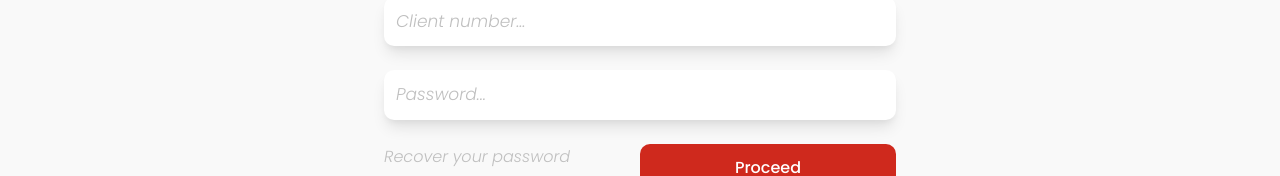
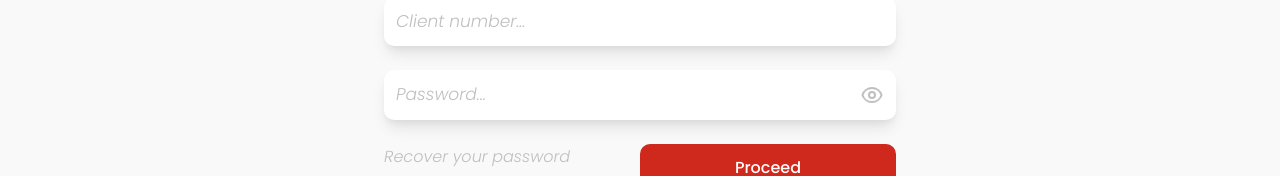
Before and after one commit to olafszymanski/banck, a Vue app: page / in a window 1280 px wide. Shown: the part 361-537 px from the top of the page. Built offline with nearby package versions, Linux system fonts and the light colour scheme.

Commit message:
Added PasswordInput.

```diff
--- /dev/null
+++ b/src/components/Inputs/PasswordInput.vue
@@ -0,0 +1,42 @@
+<template>
+  <div class="relative">
+    <div class="absolute inset-y-0 right-3 flex items-center">
+      <svg :class="`w-6 h-6 ${ state.showPassword ? 'text-chinese-black' : 'text-argent' } cursor-pointer`" fill="none" stroke="currentColor" viewBox="0 0 24 24" xmlns="http://www.w3.org/2000/svg" @click="state.showPassword = !state.showPassword"><path stroke-linecap="round" stroke-linejoin="round" stroke-width="2" d="M15 12a3 3 0 11-6 0 3 3 0 016 0z"></path><path stroke-linecap="round" stroke-linejoin="round" stroke-width="2" d="M2.458 12C3.732 7.943 7.523 5 12   5c4.478 0 8.268 2.943 9.542 7-1.274 4.057-5.064 7-9.542 7-4.477 0-8.268-2.943-9.542-7z"></path></svg>
+    </div>
+    <input v-model="state.content" :class="`${ state.hasContent ? '' : 'italic' } block w-full p-3 text-14px sm:text-15px lg:text-16px xl:text-17px text-chinese-black placeholder-argent rounded-10px shadow-lg outline-none transition-all ring-maximum-red ring-opacity-50 focus:ring-2`" :placeholder="state.placeholderValue" :type="state.showPassword ? 'text' : 'password'" @focus="state.isActive = true" @blur="state.isActive = false">
+  </div>
+</template>
+
+<script>
+import { reactive, watch } from 'vue'
+
+export default {
+  props: {
+    placeholder: {
+      type: String,
+      required: true
+    }
+  },
+  setup(props) {
+    const state = reactive({
+      placeholderValue: props.placeholder,
+      content: '',
+      hasContent: false,
+      showPassword: false
+    })
+
+    watch(() => state.content, (newContent) => {
+      if (newContent.trim().length !== 0) state.hasContent = true
+      else state.hasContent = false
+    })
+
+    return { state }
+  }
+}
+</script>
+
+<style scoped>
+input {
+  font-family: 'Poppins', sans-serif;
+}
+</style>
--- a/src/components/Inputs/TextInput.vue
+++ b/src/components/Inputs/TextInput.vue
@@ -1,5 +1,5 @@
 <template>
-  <input v-model="state.content" :class="`${ state.hasContent ? '' : 'italic' } p-3 text-14px sm:text-15px lg:text-16px xl:text-17px text-chinese-black placeholder-argent rounded-10px shadow-lg outline-none transition-all ring-maximum-red ring-opacity-50 focus:ring-2`" :placeholder="state.placeholderValue" :type="state.inputType">
+  <input v-model="state.content" :class="`${ state.hasContent ? '' : 'italic' } block w-full p-3 text-14px sm:text-15px lg:text-16px xl:text-17px text-chinese-black placeholder-argent rounded-10px shadow-lg outline-none transition-all ring-maximum-red ring-opacity-50 focus:ring-2`" type="text" :placeholder="state.placeholderValue">
 </template>
 
 <script>
@@ -7,10 +7,6 @@ import { reactive, watch } from 'vue'
 
 export default {
   props: {
-    type: {
-      type: String,
-      default: 'text'
-    },
     placeholder: {
       type: String,
       required: true
@@ -18,10 +14,9 @@ export default {
   },
   setup(props) {
     const state = reactive({
-      inputType: props.type,
       placeholderValue: props.placeholder,
       content: '',
-      hasContent: false
+      hasContent: false,
     })
 
     watch(() => state.content, (newContent) => {
--- a/src/views/LogIn.vue
+++ b/src/views/LogIn.vue
@@ -2,7 +2,7 @@
   <div class="flex flex-col space-y-6 w-5/6 sm:w-4/5 md:w-3/5 lg:w-2/5">
     <span class="text-chinese-black text-2xl xs:text-3xl font-medium">Log in</span>
     <TextInput placeholder="Client number..."/>
-    <TextInput type="password" placeholder="Password..."/>
+    <PasswordInput placeholder="Password..."/>
     <div class="flex flex-col lg:flex-row justify-between space-y-6 lg:space-y-0 w-full">
       <div>
         <span class="text-13px sm:text-14px lg:text-15px xl:text-16px text-argent italic cursor-pointer">Recover your password</span>
@@ -14,11 +14,13 @@
 
 <script>
 import TextInput from '@/components/Inputs/TextInput'
+import PasswordInput from '@/components/Inputs/PasswordInput'
 import Button from '@/components/Inputs/Button'
 
 export default {
   components: {
     TextInput,
+    PasswordInput,
     Button
   }
 }
--- a/src/views/SignUp.vue
+++ b/src/views/SignUp.vue
@@ -5,20 +5,22 @@
       <TextInput class="w-full md:w-49%" placeholder="Name..."/>
       <TextInput class="w-full md:w-49%" placeholder="Last name..."/>
     </div>
-    <TextInput type="email" placeholder="E-mail..."/>
-    <TextInput type="password" placeholder="Password..."/>
-    <TextInput type="password" placeholder="Confirm password..."/>
+    <TextInput placeholder="E-mail..."/>
+    <PasswordInput placeholder="Password..."/>
+    <PasswordInput placeholder="Confirm password..."/>
     <Button value="Proceed"/>
   </div>
 </template>
 
 <script>
 import TextInput from '@/components/Inputs/TextInput'
+import PasswordInput from '@/components/Inputs/PasswordInput'
 import Button from '@/components/Inputs/Button'
 
 export default {
   components: {
     TextInput,
+    PasswordInput,
     Button
   }
 }
```
